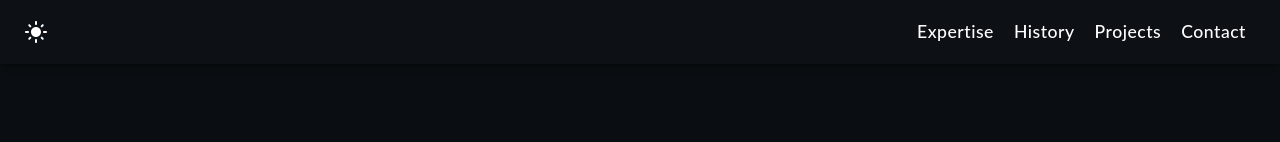
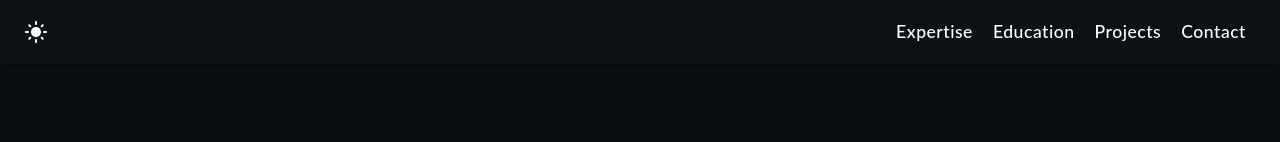
Before and after one commit to Nitishjhamb/MyPortfolio, a React (Create React App) app: page / in a window 1280 px wide. Shown: the top 142 px of the page. Built offline with nearby package versions, Linux system fonts and the light colour scheme.

Commit message:
navigation button changes

```diff
--- a/src/components/Navigation.tsx
+++ b/src/components/Navigation.tsx
@@ -17,7 +17,7 @@ import MenuIcon from '@mui/icons-material/Menu';
 import Toolbar from '@mui/material/Toolbar';
 
 const drawerWidth = 240;
-const navItems = [['Expertise', 'expertise'], ['History', 'history'], ['Projects', 'projects'], ['Contact', 'contact']];
+const navItems = [['Expertise', 'expertise'], ['Education', 'education'], ['Projects', 'projects'], ['Contact', 'contact']];
 
 function Navigation({parentToChild, modeChange}: any) {
 
```
